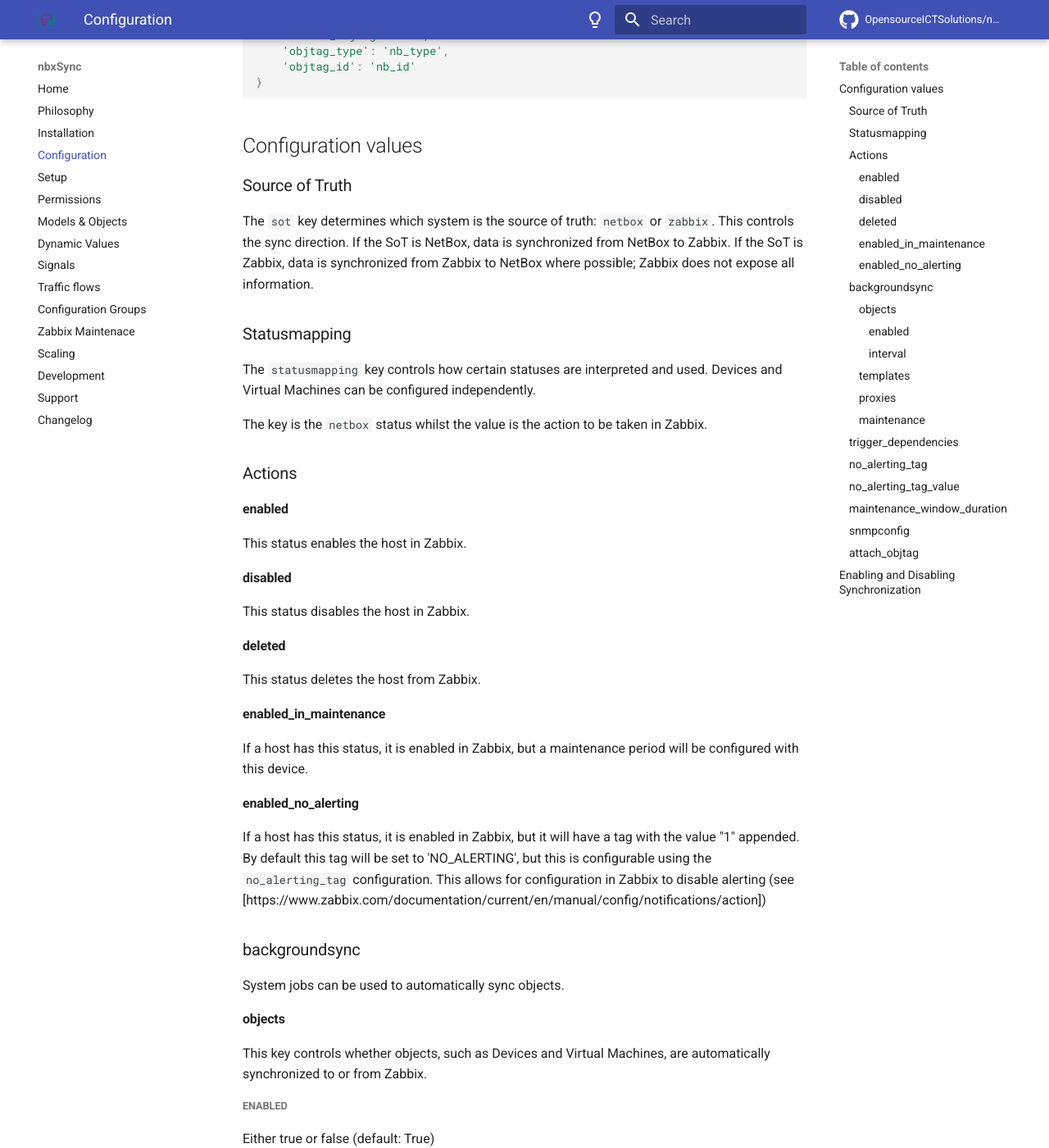
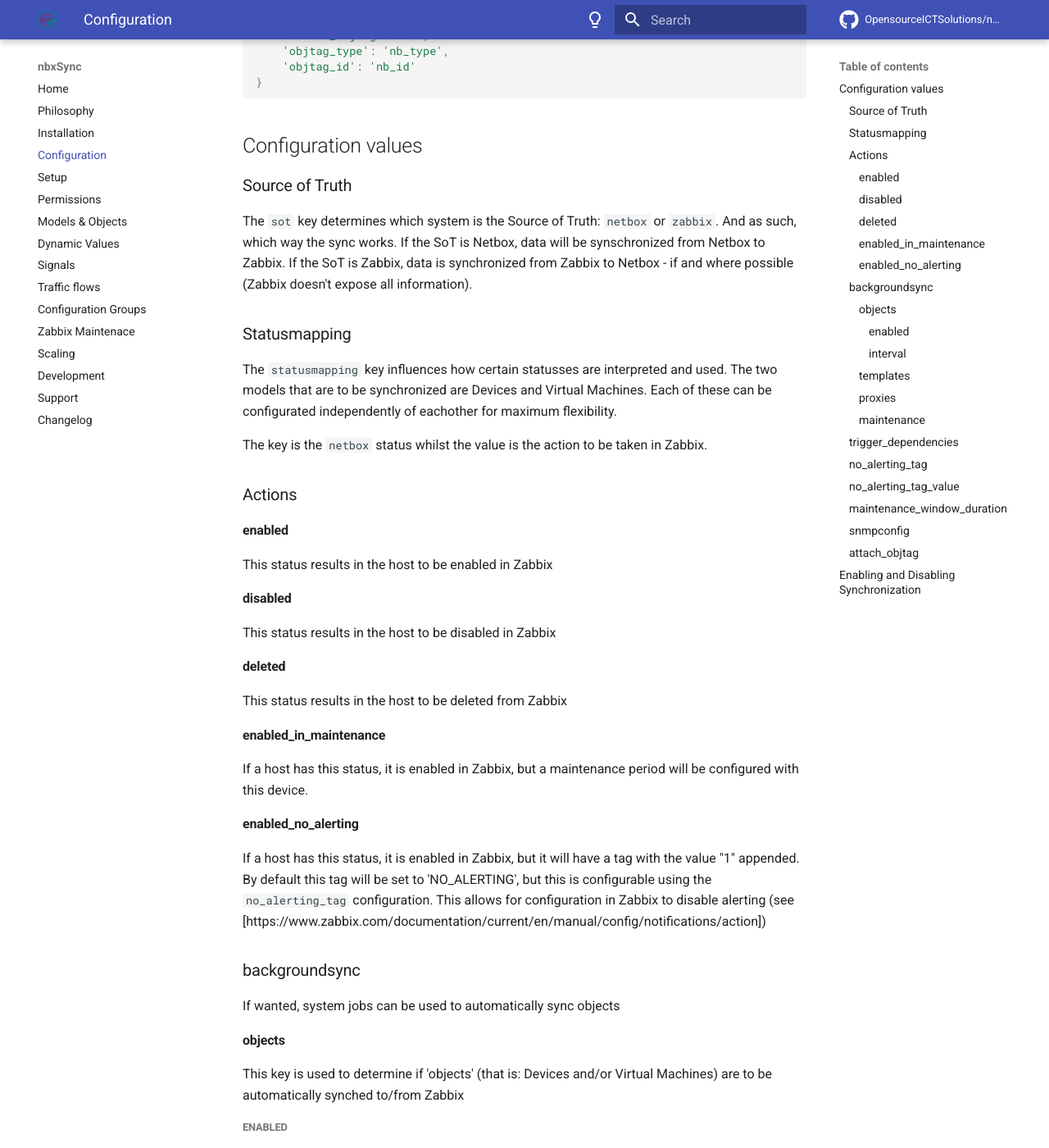
Before and after one commit to OpensourceICTSolutions/nbxsync, an MkDocs documentation site: the page built from docs/configuration.md, in a window 1280 px wide and 1400 px high, scrolled down 2241 px. Shown: the whole window at 82% size. Built offline with MkDocs 1.6.1 and Material for MkDocs 9.7.7, drawn with Linux system fonts in a browser that asks for light colours; comment, search, counter and statistics services are not loaded; some of the changed text lies outside the part shown.

Commit message:
Clean feature PR scope

````diff
--- a/docs/configuration.md
+++ b/docs/configuration.md
@@ -1,6 +1,6 @@
 # Configuration
 
-The plugin can be configured with NetBox plugin settings. As described in the [installation instructions](installation.md), the default configuration is as follows:
+The plugin is configuration to do exactly what you want, by means of the plugin settings. As described in the [installation instructions](installation.md)), the default configuration is as follows:
 
 ```python
 "nbxsync": {
@@ -119,11 +119,11 @@
 
 ### Source of Truth
 
-The `sot` key determines which system is the source of truth: `netbox` or `zabbix`. This controls the sync direction. If the SoT is NetBox, data is synchronized from NetBox to Zabbix. If the SoT is Zabbix, data is synchronized from Zabbix to NetBox where possible; Zabbix does not expose all information.
+The `sot` key determines which system is the Source of Truth: `netbox` or `zabbix`. And as such, which way the sync works. If the SoT is Netbox, data will be synschronized from Netbox to Zabbix. If the SoT is Zabbix, data is synchronized from Zabbix to Netbox - if and where possible (Zabbix doesn't expose all information).
 
 ### Statusmapping
 
-The `statusmapping` key controls how certain statuses are interpreted and used. Devices and Virtual Machines can be configured independently.
+The `statusmapping` key influences how certain statusses are interpreted and used. The two models that are to be synchronized are Devices and Virtual Machines. Each of these can be configurated independently of eachother for maximum flexibility.
 
 The key is the `netbox` status whilst the value is the action to be taken in Zabbix.
 
@@ -131,15 +131,15 @@
 
 #### enabled
 
-This status enables the host in Zabbix.
+This status results in the host to be enabled in Zabbix
 
 #### disabled
 
-This status disables the host in Zabbix.
+This status results in the host to be disabled in Zabbix
 
 #### deleted
 
-This status deletes the host from Zabbix.
+This status results in the host to be deleted from Zabbix
 
 #### enabled_in_maintenance
 
@@ -151,11 +151,11 @@
 
 ### backgroundsync
 
-System jobs can be used to automatically sync objects.
+If wanted, system jobs can be used to automatically sync objects
 
 #### objects
 
-This key controls whether objects, such as Devices and Virtual Machines, are automatically synchronized to or from Zabbix.
+This key is used to determine if 'objects' (that is: Devices and/or Virtual Machines) are to be automatically synched to/from Zabbix
 
 ##### enabled
 
````
Also changed, not shown: 1 other file.
